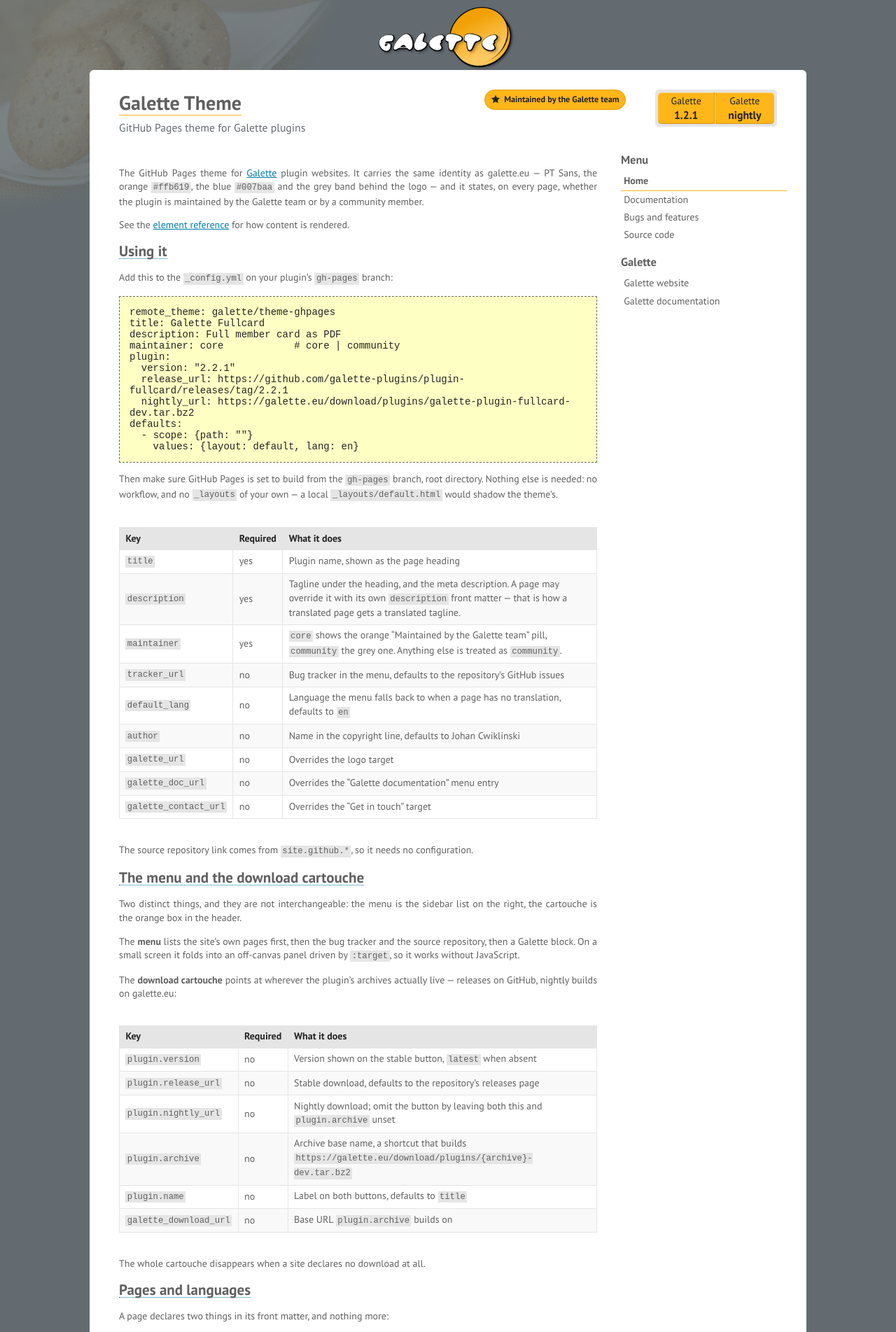
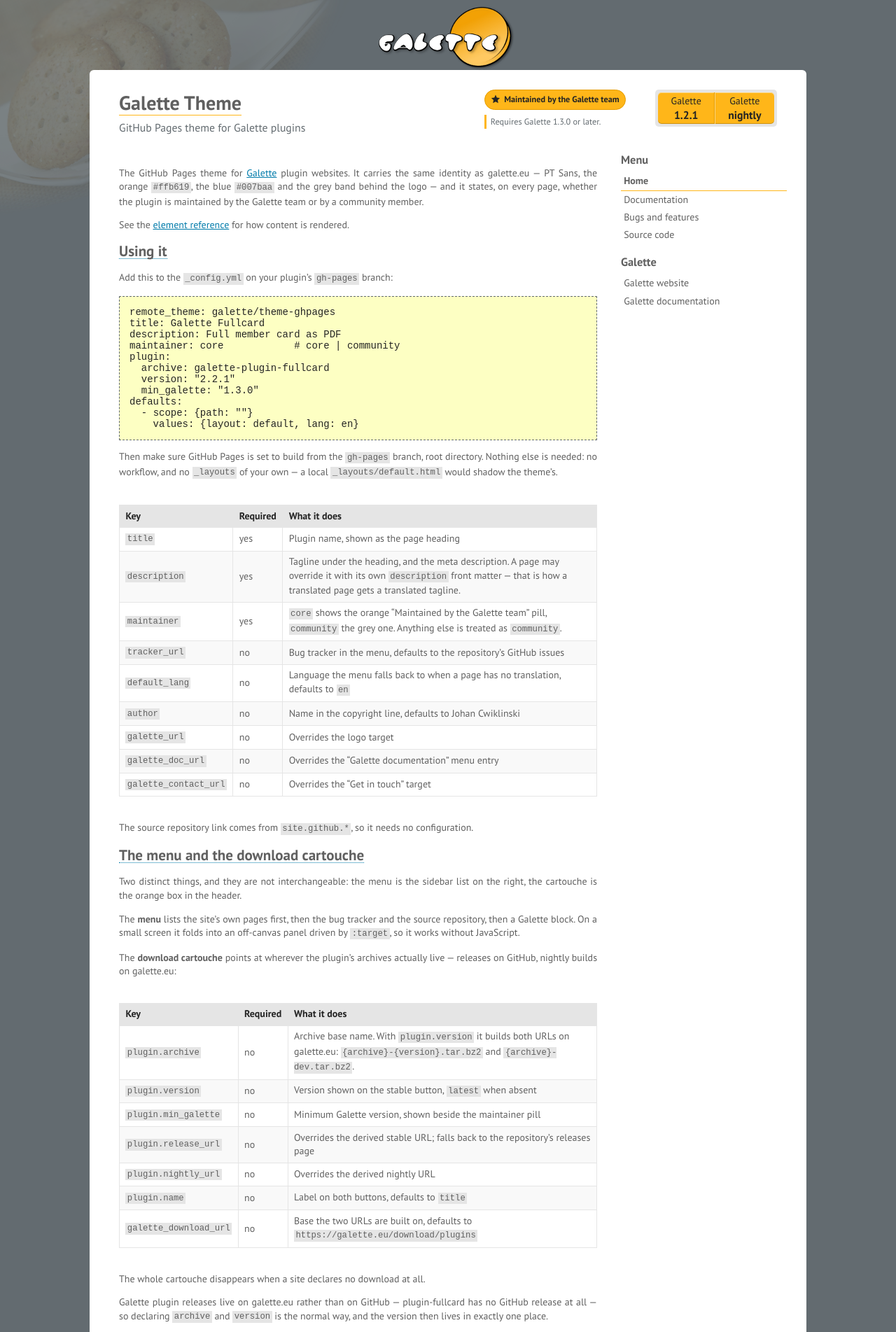
Before and after one commit to gagnieray/galette-theme-ghpages, a Jekyll site: the page built from index.md, in a window 1280 px wide. Shown: the top 1903 px of the page at 70% size. Built offline with Jekyll 4.4.1, drawn with Linux system fonts in a browser that asks for light colours; some of the changed text lies outside the part shown.

Commit message:
Keep every version number out of translatable content
A version written into a page becomes a string a translator has to carry, in
every language, and has to be bumped in each of them at every release. Two of
them were doing exactly that on the fullcard site: the shields.io download
badges, whose URLs held 2.2.1 in ten files, and a "requires Galette 1.3.0"
note.

So both now come from _config.yml. `plugin.archive` and `plugin.version` build
the two cartouche URLs on galette.eu — which is where plugin archives actually
live; plugin-fullcard has no GitHub release at all, its latest tag being 2.2.0
while 2.2.1 ships as a tarball — and `plugin.min_galette` renders beside the
maintainer pill, with the number substituted into the translated sentence rather
than embedded in it.

`plugin.release_url` and `plugin.nightly_url` stay available for plugins whose
releases are on GitHub.

```diff
--- a/_includes/download.html
+++ b/_includes/download.html
@@ -1,20 +1,29 @@
 {%- comment -%}
 The orange cartouche galette.eu carries in its header, pointing at wherever the
-plugin's archives actually live: releases on GitHub, nightly builds on
-galette.eu. Both URLs are configurable, and the whole box disappears when a site
-declares neither.
+plugin's archives actually live. Both URLs are configurable, and the whole box
+disappears when a site declares neither.
 
   plugin:
     name: Fullcard                    # optional, defaults to site.title
     version: "2.2.1"
-    release_url: https://…/releases/tag/2.2.1   # defaults to the releases page
-    nightly_url: https://…-dev.tar.bz2          # or derived from plugin.archive
+    archive: galette-plugin-fullcard  # builds both URLs below on galette.eu
+    release_url: …                    # overrides the derived stable URL
+    nightly_url: …                    # overrides the derived nightly URL
+
+Galette plugin releases live on galette.eu rather than on GitHub — plugin-fullcard
+has no GitHub release at all — so `archive` plus `version` is the normal way to
+declare them, and the version then lives in exactly one place.
 {%- endcomment -%}
 {%- assign dl_name = site.plugin.name | default: site.title | default: site.github.repository_name -%}
-{%- assign release_url = site.plugin.release_url | default: site.github.releases_url -%}
+{%- assign dl_base = site.galette_download_url | default: 'https://galette.eu/download/plugins' -%}
+{%- assign release_url = site.plugin.release_url -%}
+{%- if release_url == nil and site.plugin.archive and site.plugin.version -%}
+  {%- capture release_url -%}{{ dl_base }}/{{ site.plugin.archive }}-{{ site.plugin.version }}.tar.bz2{%- endcapture -%}
+{%- endif -%}
+{%- assign release_url = release_url | default: site.github.releases_url -%}
 {%- assign nightly_url = site.plugin.nightly_url -%}
 {%- if nightly_url == nil and site.plugin.archive -%}
-  {%- capture nightly_url -%}{{ site.galette_download_url | default: 'https://galette.eu/download/plugins' }}/{{ site.plugin.archive }}-dev.tar.bz2{%- endcapture -%}
+  {%- capture nightly_url -%}{{ dl_base }}/{{ site.plugin.archive }}-dev.tar.bz2{%- endcapture -%}
 {%- endif -%}
 {%- if release_url or nightly_url -%}
 <aside id="galette" aria-label="{{ t_nav_download }}">
--- a/_includes/i18n.html
+++ b/_includes/i18n.html
@@ -39,6 +39,7 @@ hreflang need the BCP 47 form (pt-BR), or the markup is invalid.
   {%- assign t_galette_website = "Galette website" -%}
   {%- assign t_galette_doc = "Galette documentation" -%}
   {%- assign t_latest = "latest" -%}
+  {%- assign t_requires = "Requires Galette %s or later." -%}
 {%- when 'fr' -%}
   {%- assign t_nav_home = "Accueil" -%}
   {%- assign t_nav_doc = "Documentation" -%}
@@ -59,6 +60,7 @@ hreflang need the BCP 47 form (pt-BR), or the markup is invalid.
   {%- assign t_galette_website = "Site web de Galette" -%}
   {%- assign t_galette_doc = "Documentation de Galette" -%}
   {%- assign t_latest = "dernière" -%}
+  {%- assign t_requires = "Nécessite Galette %s ou plus récent." -%}
 {%- when 'de' -%}
   {%- assign t_nav_home = "Startseite" -%}
   {%- assign t_nav_doc = "Dokumentation" -%}
@@ -79,6 +81,7 @@ hreflang need the BCP 47 form (pt-BR), or the markup is invalid.
   {%- assign t_galette_website = "Galette-Webseite" -%}
   {%- assign t_galette_doc = "Galette-Dokumentation" -%}
   {%- assign t_latest = "neueste" -%}
+  {%- assign t_requires = "Benötigt Galette %s oder neuer." -%}
 {%- when 'es' -%}
   {%- assign t_nav_home = "Inicio" -%}
   {%- assign t_nav_doc = "Documentación" -%}
@@ -99,6 +102,7 @@ hreflang need the BCP 47 form (pt-BR), or the markup is invalid.
   {%- assign t_galette_website = "Sitio web de Galette" -%}
   {%- assign t_galette_doc = "Documentación de Galette" -%}
   {%- assign t_latest = "última" -%}
+  {%- assign t_requires = "Requiere Galette %s o posterior." -%}
 {%- when 'it' -%}
   {%- assign t_nav_home = "Home" -%}
   {%- assign t_nav_doc = "Documentazione" -%}
@@ -119,6 +123,7 @@ hreflang need the BCP 47 form (pt-BR), or the markup is invalid.
   {%- assign t_galette_website = "Sito web di Galette" -%}
   {%- assign t_galette_doc = "Documentazione di Galette" -%}
   {%- assign t_latest = "ultima" -%}
+  {%- assign t_requires = "Richiede Galette %s o successivo." -%}
 {%- when 'pt' -%}
   {%- assign t_nav_home = "Início" -%}
   {%- assign t_nav_doc = "Documentação" -%}
@@ -139,6 +144,7 @@ hreflang need the BCP 47 form (pt-BR), or the markup is invalid.
   {%- assign t_galette_website = "Sítio web do Galette" -%}
   {%- assign t_galette_doc = "Documentação do Galette" -%}
   {%- assign t_latest = "mais recente" -%}
+  {%- assign t_requires = "Requer Galette %s ou posterior." -%}
 {%- when 'pt_BR' -%}
   {%- assign t_nav_home = "Início" -%}
   {%- assign t_nav_doc = "Documentação" -%}
@@ -159,6 +165,7 @@ hreflang need the BCP 47 form (pt-BR), or the markup is invalid.
   {%- assign t_galette_website = "Site do Galette" -%}
   {%- assign t_galette_doc = "Documentação do Galette" -%}
   {%- assign t_latest = "mais recente" -%}
+  {%- assign t_requires = "Requer Galette %s ou posterior." -%}
 {%- when 'sl' -%}
   {%- assign t_nav_home = "Domov" -%}
   {%- assign t_nav_doc = "Dokumentacija" -%}
@@ -179,6 +186,7 @@ hreflang need the BCP 47 form (pt-BR), or the markup is invalid.
   {%- assign t_galette_website = "Spletna stran Galette" -%}
   {%- assign t_galette_doc = "Dokumentacija Galette" -%}
   {%- assign t_latest = "najnovejša" -%}
+  {%- assign t_requires = "Zahteva Galette %s ali novejšo." -%}
 {%- when 'uk' -%}
   {%- assign t_nav_home = "Головна" -%}
   {%- assign t_nav_doc = "Документація" -%}
@@ -199,6 +207,7 @@ hreflang need the BCP 47 form (pt-BR), or the markup is invalid.
   {%- assign t_galette_website = "Вебсайт Galette" -%}
   {%- assign t_galette_doc = "Документація Galette" -%}
   {%- assign t_latest = "найновіша" -%}
+  {%- assign t_requires = "Потрібна Galette %s або новіша." -%}
 {%- when 'ta' -%}
   {%- assign t_nav_home = "முதற்பக்கம்" -%}
   {%- assign t_nav_doc = "ஆவணமாக்கல்" -%}
@@ -219,6 +228,7 @@ hreflang need the BCP 47 form (pt-BR), or the markup is invalid.
   {%- assign t_galette_website = "Galette இணையதளம்" -%}
   {%- assign t_galette_doc = "Galette ஆவணமாக்கல்" -%}
   {%- assign t_latest = "அண்மையது" -%}
+  {%- assign t_requires = "Galette %s அல்லது புதியது தேவை." -%}
 {%- else -%}
   {%- assign cur_lang = "en" -%}
   {%- assign t_nav_home = "Home" -%}
@@ -240,4 +250,5 @@ hreflang need the BCP 47 form (pt-BR), or the markup is invalid.
   {%- assign t_galette_website = "Galette website" -%}
   {%- assign t_galette_doc = "Galette documentation" -%}
   {%- assign t_latest = "latest" -%}
+  {%- assign t_requires = "Requires Galette %s or later." -%}
 {%- endcase -%}
--- /dev/null
+++ b/_includes/requires.html
@@ -0,0 +1,8 @@
+{%- comment -%}
+The minimum Galette version, from `plugin.min_galette`. It is rendered here and
+not written into the pages, so the number never ends up inside a string a
+translator has to carry — `%s` is substituted after translation.
+{%- endcomment -%}
+{%- if site.plugin.min_galette -%}
+  <span class="requires">{{ t_requires | replace: '%s', site.plugin.min_galette }}</span>
+{%- endif -%}
--- a/_layouts/default.html
+++ b/_layouts/default.html
@@ -18,6 +18,7 @@
           </div>
           <div class="header-meta">
             {%- include maintainer.html -%}
+            {%- include requires.html -%}
             {%- include langselector.html -%}
           </div>
         </div>
--- a/_sass/galette/_layout.scss
+++ b/_sass/galette/_layout.scss
@@ -123,6 +123,14 @@ section#content {
         color: $galette-dark-grey;
         border: 1px solid darken($galette-light-grey, 15%);
     }
+}
+
+/** Minimum Galette version, beside the maintainer pill */
+.requires {
+    font-size: $small-font-size;
+    color: $galette-grey;
+    border-left: 3px solid $galette-orange;
+    padding-left: .5em;
 }
 
 /** Language selector */
--- a/index.md
+++ b/index.md
@@ -20,9 +20,9 @@ title: Galette Fullcard
 description: Full member card as PDF
 maintainer: core            # core | community
 plugin:
+  archive: galette-plugin-fullcard
   version: "2.2.1"
-  release_url: https://github.com/galette-plugins/plugin-fullcard/releases/tag/2.2.1
-  nightly_url: https://galette.eu/download/plugins/galette-plugin-fullcard-dev.tar.bz2
+  min_galette: "1.3.0"
 defaults:
   - scope: {path: ""}
     values: {layout: default, lang: en}
@@ -67,16 +67,26 @@ live — releases on GitHub, nightly builds on galette.eu:
 
 | Key | Required | What it does |
 | --- | --- | --- |
+| `plugin.archive` | no | Archive base name. With `plugin.version` it builds both URLs on galette.eu: `{archive}-{version}.tar.bz2` and `{archive}-dev.tar.bz2`. |
 | `plugin.version` | no | Version shown on the stable button, `latest` when absent |
-| `plugin.release_url` | no | Stable download, defaults to the repository's releases page |
-| `plugin.nightly_url` | no | Nightly download; omit the button by leaving both this and `plugin.archive` unset |
-| `plugin.archive` | no | Archive base name, a shortcut that builds `https://galette.eu/download/plugins/{archive}-dev.tar.bz2` |
+| `plugin.min_galette` | no | Minimum Galette version, shown beside the maintainer pill |
+| `plugin.release_url` | no | Overrides the derived stable URL; falls back to the repository's releases page |
+| `plugin.nightly_url` | no | Overrides the derived nightly URL |
 | `plugin.name` | no | Label on both buttons, defaults to `title` |
-| `galette_download_url` | no | Base URL `plugin.archive` builds on |
+| `galette_download_url` | no | Base the two URLs are built on, defaults to `https://galette.eu/download/plugins` |
 
 </div>
 
 The whole cartouche disappears when a site declares no download at all.
+
+Galette plugin releases live on galette.eu rather than on GitHub — plugin-fullcard
+has no GitHub release at all — so declaring `archive` and `version` is the normal
+way, and the version then lives in exactly one place.
+
+The version and the minimum Galette version belong here and nowhere else: a
+number written into a page becomes a string a translator has to carry, in every
+language, and has to be bumped in each of them at every release.
+
 
 ## Pages and languages
 
```
Also changed, not shown: README.md.
